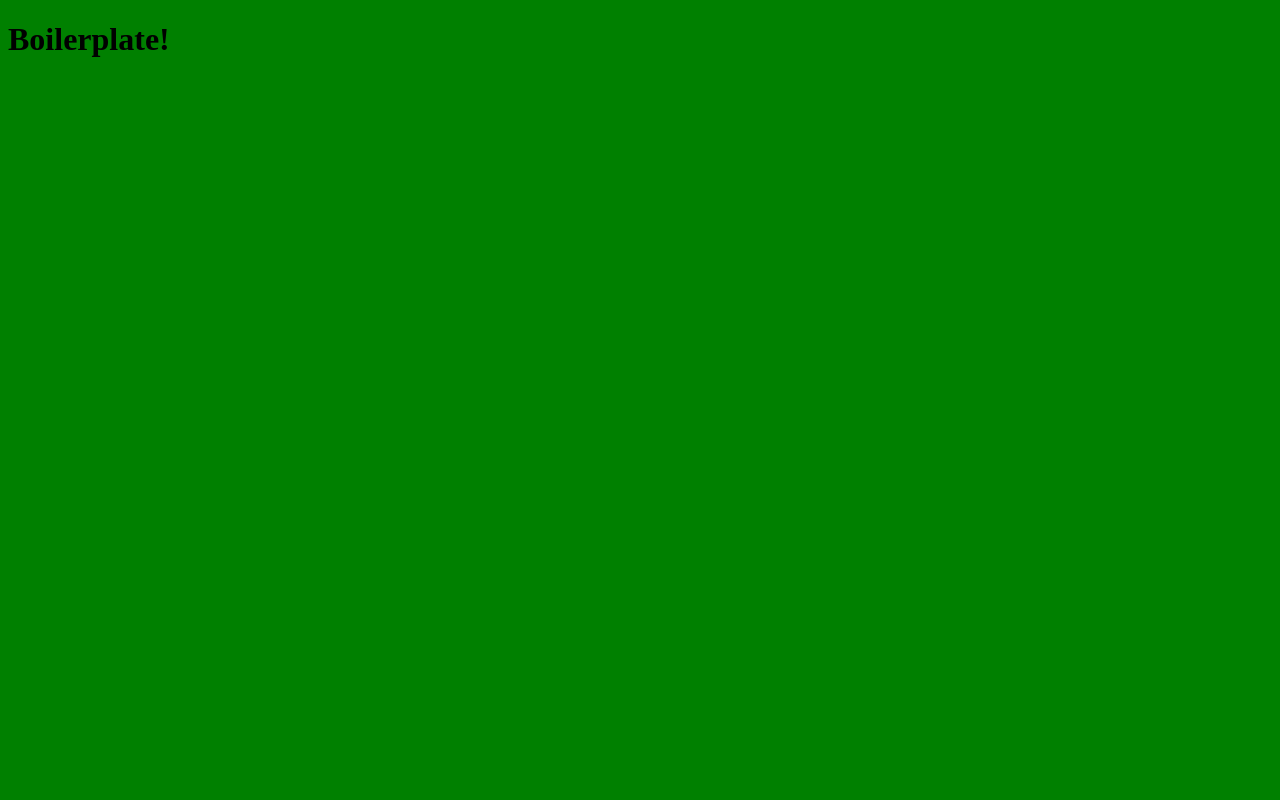
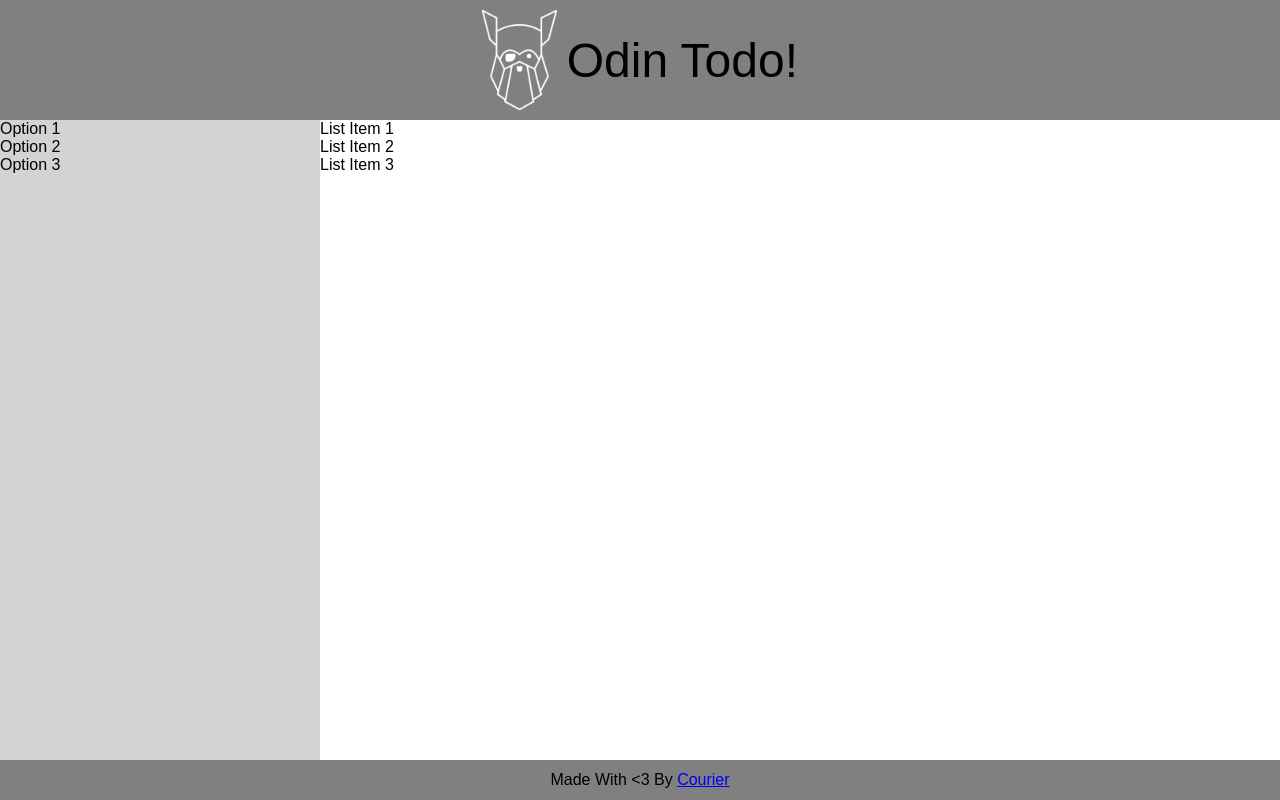
Before and after one commit to CourierLFF/odin-todo, a website built with webpack: page src/template.html in a window 1280 px wide. Built offline with nearby package versions, Linux system fonts and the light colour scheme.

Commit message:
Add CSS to make it look better

```diff
--- a/src/index.js
+++ b/src/index.js
@@ -1,2 +1,3 @@
 console.log("Hello World!");
 import './styles/style.css'
+import './assets/imgs/odin.png'
--- a/src/styles/style.css
+++ b/src/styles/style.css
@@ -1,3 +1,46 @@
 * {
-    background-color: green;
+    box-sizing: border-box;
+    padding: 0;
+    margin: 0;
+    font-family: 'Helvectica', sans-serif;
 }
+
+.main-container {
+    height: 100vh;
+    display: grid;
+    grid-template-columns: 1fr 3fr;
+    grid-template-rows: 2fr 16fr 1fr;
+    justify-content: space-between;
+}
+
+.header-container {
+    background-color: gray;
+    grid-column: 1 / 3;
+    grid-row: 1;
+    display: flex;
+    justify-content: center;
+    align-items: center;
+    font-size: 48px;
+    gap: 10px;
+    padding: 10px;
+}
+
+.options-menu {
+    background-color: lightgray;
+    grid-column: 1 / 1;
+    grid-row: 2;
+}
+
+.todo-list {
+    grid-column: 2 / 3;
+    grid-row: 2;
+}
+
+.footer-container {
+    background-color: gray;
+    grid-column: 1 / 3;
+    grid-row: 3;
+    display: flex;
+    justify-content: center;
+    align-items: center;
+}
--- a/src/template.html
+++ b/src/template.html
@@ -6,8 +6,24 @@
     <title><%= htmlWebpackPlugin.options.title %></title>
 </head>
 <body>
-    <div class="container">
-        <h1>Boilerplate!</h1>
+    <div class="main-container">
+        <div class="header-container">
+            <img alt="odin-logo" style="height: 100px;" src=<%=require("/src/assets/imgs/odin.png")%>>
+            <p>Odin Todo!</p>
+        </div>
+        <div class="options-menu">
+            <p>Option 1</p>
+            <p>Option 2</p>
+            <p>Option 3</p>
+        </div>
+        <div class="todo-list">
+            <p>List Item 1</p>
+            <p>List Item 2</p>
+            <p>List Item 3</p>
+        </div>
+        <div class="footer-container">
+            <p>Made With &#60;3 By <a href="https://github.com/CourierLFF">Courier</a></p>
+        </div>
     </div>
 </body>
 </html>
--- a/webpack.config.js
+++ b/webpack.config.js
@@ -15,6 +15,10 @@ module.exports = {
                 'style-loader',
                 'css-loader'
             ]
+        },
+        {
+          test: /\.(png|svg|jpg|jpeg|gif)$/i,
+          type: 'asset/resource',
         }
     ]
   },
```
Also changed, not shown: dist/4f0f495b2f256748749f.png (added), dist/index.html, dist/main.js, src/assets/imgs/odin.png (added).
